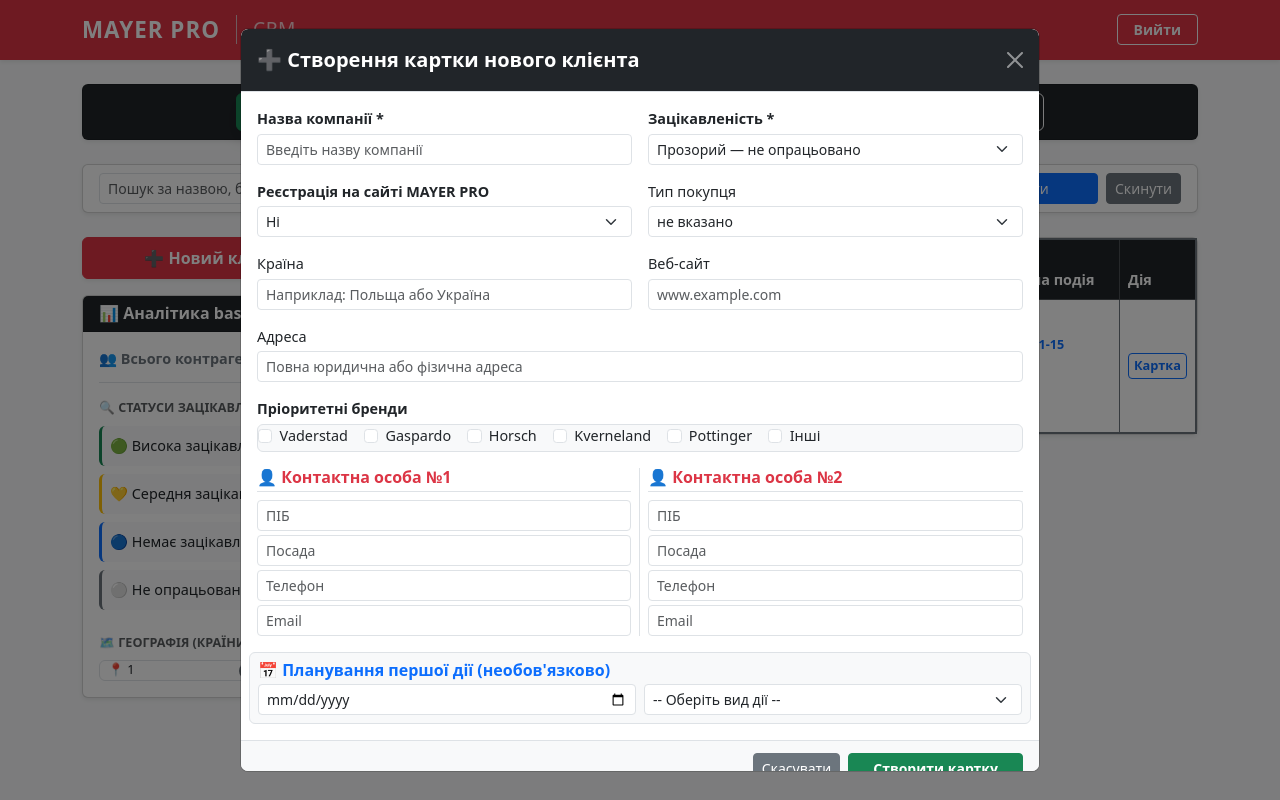
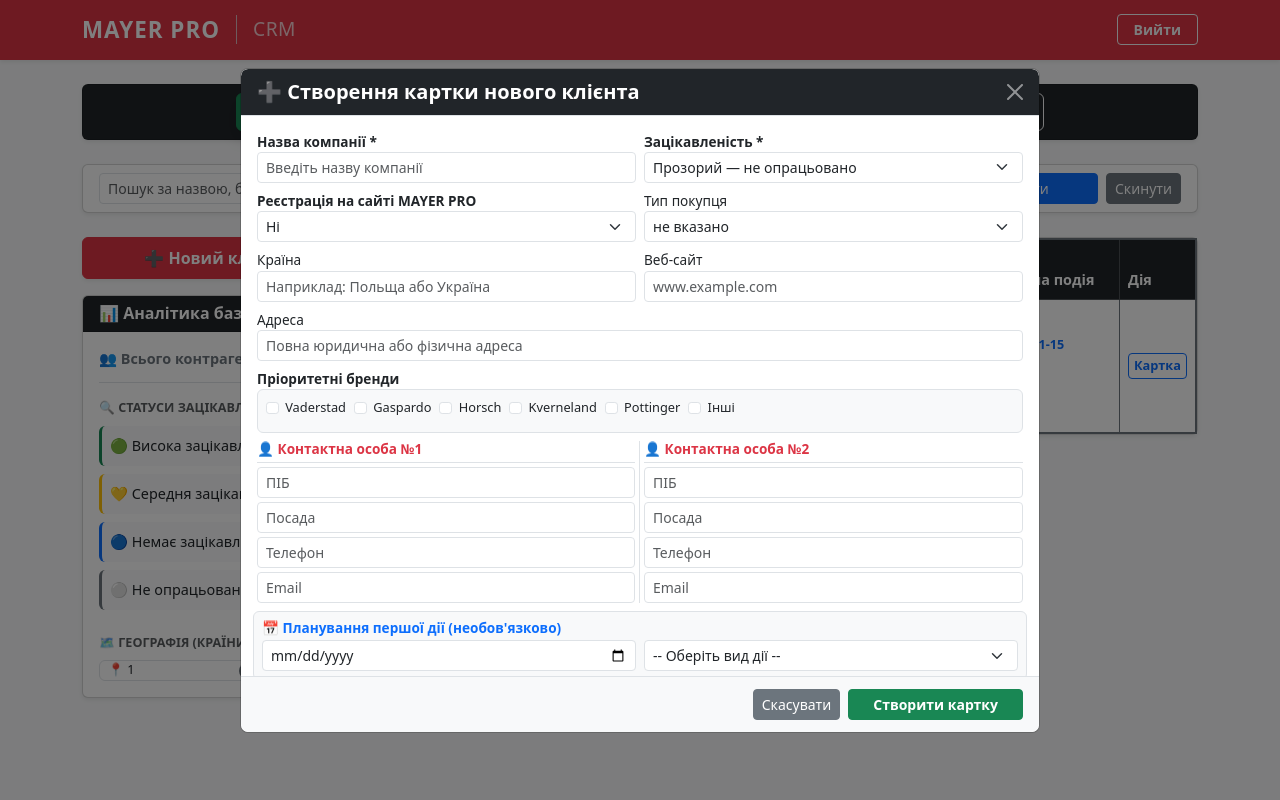
Before and after one commit to dimkapetrichenko-ctrl/my-crm, a Flask app: page / in a window 1280 px wide, after a click on "➕ Новий клієнт". Run offline with Flask 3, Linux system fonts and the light colour scheme; the visitor is signed in with stand-in values (Sample User, id 1); a database or web service that is not in the repository returns one stand-in record (values such as "Sample title"); data that the repository does not hold is empty; some libraries are stand-ins or nearby versions.

Commit message:
Update index.html

```diff
--- a/templates/index.html
+++ b/templates/index.html
@@ -40,7 +40,7 @@
 
             <div class="card shadow-sm">
                 <div class="card-header bg-dark text-white py-2 d-flex justify-content-between align-items-center">
-                    <h6 class="mb-0 fw-bold">📊 Аналітика bases</h6>
+                    <h6 class="mb-0 fw-bold">📊 Аналітика бази</h6>
                     {% if interest_filter or country_filter or search_query %}
                         <a href="{{ url_for('index') }}" class="btn btn-xs btn-danger py-0 px-1 fw-bold" style="font-size: 0.7rem;">❌ Скинути</a>
                     {% endif %}
@@ -266,20 +266,20 @@
 <div class="modal fade" id="addClientModal" tabindex="-1" aria-labelledby="addClientModalLabel" aria-hidden="true">
     <div class="modal-dialog modal-lg modal-dialog-centered modal-dialog-scrollable">
         <div class="modal-content">
-            <div class="modal-header bg-dark text-white py-2.5">
+            <div class="modal-header bg-dark text-white py-2">
                 <h5 class="modal-title fw-bold" id="addClientModalLabel">➕ Створення картки нового клієнта</h5>
                 <button type="button" class="btn-close btn-close-white" data-bs-dismiss="modal" aria-label="Close"></button>
             </div>
-            <form action="{{ url_for('add_client') }}" method="POST">
-                <div class="modal-body p-3" style="font-size: 0.9rem;">
+            <form action="{{ url_for('add_client') }}" method="POST" class="mb-0">
+                <div class="modal-body p-3" style="font-size: 0.85rem; max-height: 70vh; overflow-y: auto;">
 
-                    <div class="row g-3">
+                    <div class="row g-2">
                         <div class="col-md-6">
-                            <label class="form-label mb-1"><b>Назва компанії *</b></label>
+                            <label class="form-label mb-0"><b>Назва компанії *</b></label>
                             <input type="text" name="name" class="form-control form-control-sm" required placeholder="Введіть назву компанії">
                         </div>
                         <div class="col-md-6">
-                            <label class="form-label mb-1"><b>Зацікавленість *</b></label>
+                            <label class="form-label mb-0"><b>Зацікавленість *</b></label>
                             <select name="interest_level" class="form-select form-select-sm" required>
                                 <option value="не опрацьовано" selected>Прозорий — не опрацьовано</option>
                                 <option value="немає зацікавленості">Синій — немає</option>
@@ -289,14 +289,14 @@
                         </div>
 
                         <div class="col-md-6">
-                            <label class="form-label mb-1"><b>Реєстрація на сайті MAYER PRO</b></label>
+                            <label class="form-label mb-0"><b>Реєстрація на сайті MAYER PRO</b></label>
                             <select name="mayer_reg" class="form-select form-select-sm">
                                 <option value="Ні" selected>Ні</option>
                                 <option value="Так">Так</option>
                             </select>
                         </div>
                         <div class="col-md-6">
-                            <label class="form-label mb-1">Тип покупця</label>
+                            <label class="form-label mb-0">Тип покупця</label>
                             <select name="buyer_type" class="form-select form-select-sm">
                                 <option value="не вказано" selected>не вказано</option>
                                 <option value="інтернет-магазин">інтернет-магазин</option>
@@ -310,21 +310,21 @@
                         </div>
 
                         <div class="col-md-6">
-                            <label class="form-label mb-1">Країна</label>
+                            <label class="form-label mb-0">Країна</label>
                             <input type="text" name="country" class="form-control form-control-sm" placeholder="Наприклад: Польща або Україна">
                         </div>
                         <div class="col-md-6">
-                            <label class="form-label mb-1">Веб-сайт</label>
+                            <label class="form-label mb-0">Веб-сайт</label>
                             <input type="text" name="website" class="form-control form-control-sm" placeholder="www.example.com">
                         </div>
                         <div class="col-12">
-                            <label class="form-label mb-1">Адреса</label>
+                            <label class="form-label mb-0">Адреса</label>
                             <input type="text" name="address" class="form-control form-control-sm" placeholder="Повна юридична або фізична адреса">
                         </div>
 
                         <div class="col-12">
-                            <label class="form-label mb-1"><b>Пріоритетні бренди</b></label>
-                            <div class="p-2.5 border rounded bg-light d-flex flex-wrap gap-3">
+                            <label class="form-label mb-0"><b>Пріоритетні бренди</b></label>
+                            <div class="p-2 border rounded bg-light d-flex flex-wrap gap-2" style="font-size: 0.8rem;">
                                 <div class="form-check">
                                     <input class="form-check-input" type="checkbox" name="brands" value="Vaderstad" id="add_b_vaderstad">
                                     <label class="form-check-label" for="add_b_vaderstad">Vaderstad</label>
@@ -353,7 +353,7 @@
                         </div>
 
                         <div class="col-md-6 border-end">
-                            <h6 class="text-danger fw-bold border-bottom pb-1 mb-2">👤 Контактна особа №1</h6>
+                            <h6 class="text-danger fw-bold border-bottom pb-1 mb-1" style="font-size: 0.85rem;">👤 Контактна особа №1</h6>
                             <input type="text" name="contact_person" class="form-control form-control-sm mb-1" placeholder="ПІБ">
                             <input type="text" name="position" class="form-control form-control-sm mb-1" placeholder="Посада">
                             <input type="text" name="phone" class="form-control form-control-sm mb-1" placeholder="Телефон">
@@ -361,7 +361,7 @@
                         </div>
 
                         <div class="col-md-6">
-                            <h6 class="text-danger fw-bold border-bottom pb-1 mb-2">👤 Контактна особа №2</h6>
+                            <h6 class="text-danger fw-bold border-bottom pb-1 mb-1" style="font-size: 0.85rem;">👤 Контактна особа №2</h6>
                             <input type="text" name="contact_person_2" class="form-control form-control-sm mb-1" placeholder="ПІБ">
                             <input type="text" name="position_2" class="form-control form-control-sm mb-1" placeholder="Посада">
                             <input type="text" name="phone_2" class="form-control form-control-sm mb-1" placeholder="Телефон">
@@ -369,7 +369,7 @@
                         </div>
 
                         <div class="col-12 bg-light p-2 rounded border">
-                            <h6 class="text-primary fw-bold mb-1">📅 Планування першої дії (необов'язково)</h6>
+                            <h6 class="text-primary fw-bold mb-1" style="font-size: 0.85rem;">📅 Планування першої дії (необов'язково)</h6>
                             <div class="row g-2">
                                 <div class="col-md-6">
                                     <input type="date" name="next_event_date" class="form-control form-control-sm">
```
